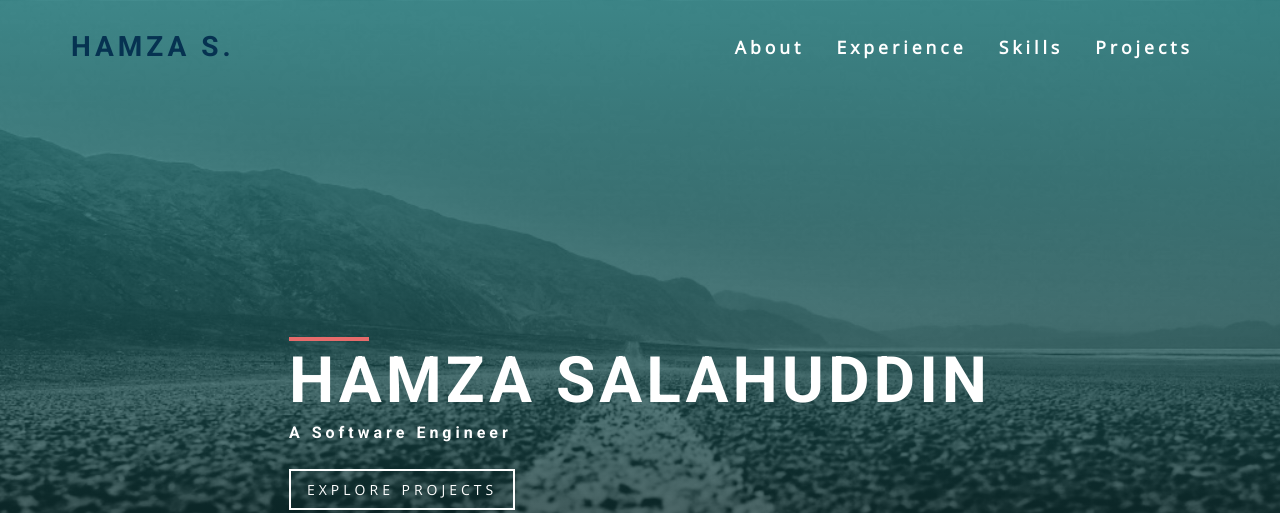
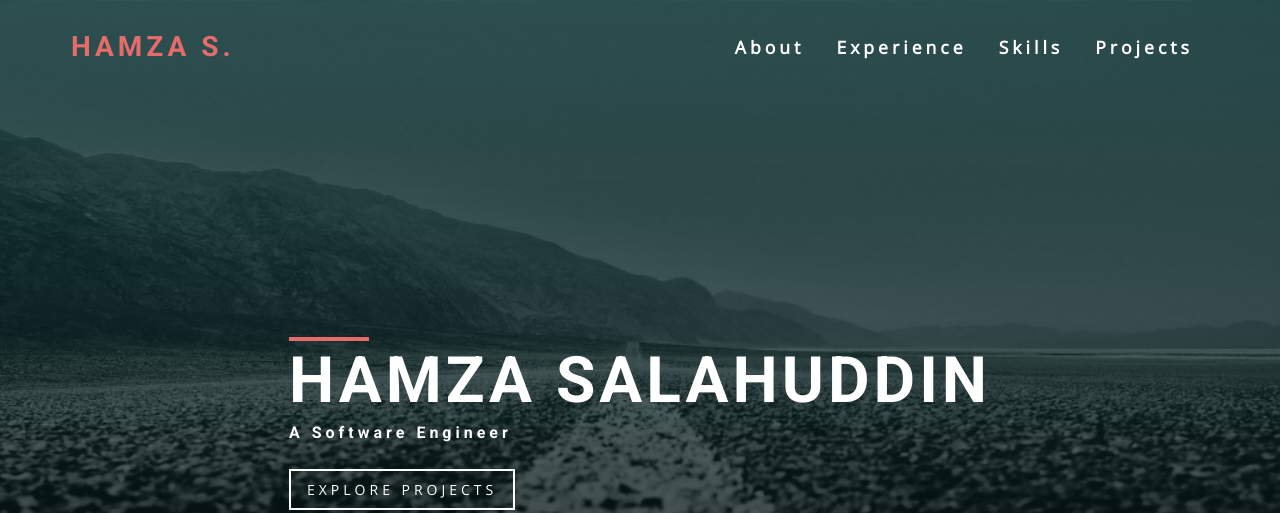
Before and after one commit to hsalahud/Portfolio, a plain HTML site: page index.html in a window 1280 px wide. Shown: the top 513 px of the page. Drawn offline with nearby package versions, Linux system fonts and the light colour scheme.

Commit message:
modified color scheme

```diff
--- a/assets/css/style.css
+++ b/assets/css/style.css
@@ -61,7 +61,7 @@ Global Styles
 */
 html {
   scroll-behavior: smooth;
-  background: linear-gradient(rgba(63, 208, 212, 0.5), rgba(0, 0, 0, 0.7)),
+  background: linear-gradient(rgba(29, 98, 100, 0.5), rgba(0, 0, 0, 0.7)),
     url(../images/explore.jpg) no-repeat center/cover fixed;
   overflow-x: hidden !important;
 
@@ -179,7 +179,7 @@ p {
 
 .center-name {
   margin-bottom: 0rem;
-  color: var(--clr-primary-1);
+  color: var(--clr-red-light);
 }
 
 .btn {
```
